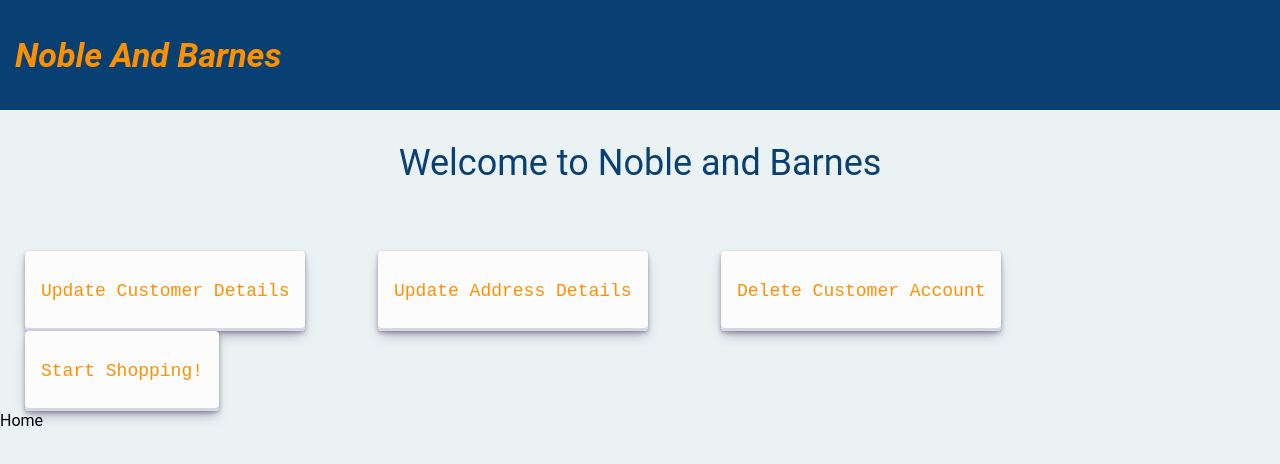
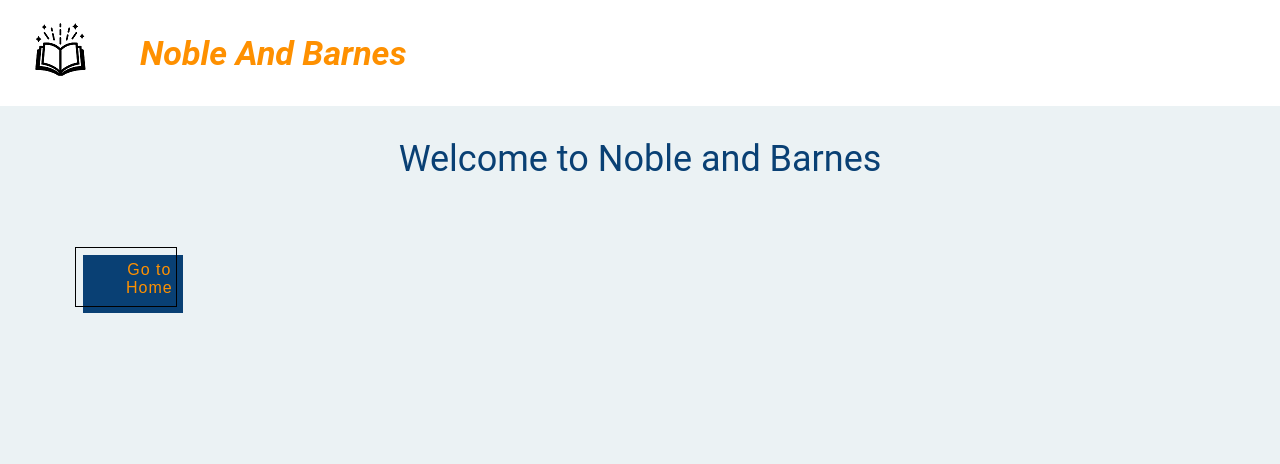
Before and after one commit to ADM-GenC-July-22/NobleAndBarnesFrontEnd, an Angular app: page / in a window 1280 px wide. Shown: the top 464 px of the page. Built offline with nearby package versions, Linux system fonts and the light colour scheme.

Commit message:
update delete
update delete

```diff
--- /dev/null
+++ b/src/app/app-routing.module.ts
@@ -0,0 +1,17 @@
+import {NgModule} from '@angular/core';
+import { Routes, RouterModule} from '@angular/router';
+import { HomeComponent } from './home/home.component';
+import { ShoppingComponent } from './shopping/shopping.component';
+
+const routes: Routes =[
+    {path: 'home', component: HomeComponent},
+    { path: 'shopping', component:ShoppingComponent},
+    {path:'updateCustomer', component:ShoppingComponent}
+];
+
+@NgModule({
+    imports: [RouterModule.forRoot(routes)],
+    exports:[RouterModule]
+})
+export class AppRoutingModule{}
+export const routingComponents = [HomeComponent,ShoppingComponent];
--- a/src/app/app.component.css
+++ b/src/app/app.component.css
@@ -1,8 +1,8 @@
 .top-menu {
 
-    background: #094074;
+    background: #ffffff;
 
-    padding: 35px 15px;
+    padding: 33px 14px;
 
     text-align: left;
 
@@ -55,26 +55,47 @@
 
   }
 
-  button{
+  .button-52 {
 
-      margin-right:3rem;
+    font-size: 16px;
+    font-weight: 200;
+    letter-spacing: 1px;
+    padding: 13px 20px 13px;
+    display: inline-flex;
+    outline: 0;
+    border: 1px solid black;
+    margin-bottom: 50px;
+    cursor: pointer;
+    color:#fe9000;
+    margin-left: 75px;
+    height: 60px;
+    width: 80px;
+    position: relative;
+    background-color: rgba(0, 0, 0, 0);
+    user-select: none;
+    -webkit-user-select: none;
+    touch-action: manipulation;
+  }
 
-      margin-left:3rem;
+  .button-52:after {
+    content: "";
+    background-color: #094074;
+    width: 100%;
+    z-index: -1;
+    position: absolute;
+    height: 100%;
+    top: 7px;
+    left: 7px;
+    transition: 0.2s;
+  }
 
-      min-width: 5rem;
+  .button-52:hover:after {
+    top: 0px;
+    left: 0px;
+  }
 
-      border:none;
-
-      color:#fe9000;
-
-      padding: 20px;
-
-      border-radius: 50%;
-
-      min-block-size: 5rem;
-
-      background: color #3c6997;;
-
-
-
+  @media (min-width: 768px) {
+    .button-52 {
+      padding: 13px 50px 13px;
+    }
   }
--- a/src/app/app.component.html
+++ b/src/app/app.component.html
@@ -1,7 +1,19 @@
+
+
+<div>
+  <div style="float: left"><img src="assets/img/NBLogo.png"/></div>
+
+
 <div class="top-menu">Noble And Barnes</div>
 <div class="top">Welcome to Noble and Barnes</div><br>
 
+</div>
 
+
+<button class="button-52" (click)="goToPage('home')">Go to Home</button>
+
+<router-outlet></router-outlet>
+<!--
 <div *ngIf="status==='Logging'">
 <div class="center">Are you an existing customer?
   <br>
@@ -22,4 +34,4 @@
 <div *ngIf="status==='StartShopping'">
   <app-shopping></app-shopping>
 </div>
-{{status}}
+{{status}}-->
--- a/src/app/app.component.ts
+++ b/src/app/app.component.ts
@@ -1,4 +1,5 @@
 import { Component} from '@angular/core';
+import { Router } from '@angular/router';
 
 @Component({
   selector: 'app-root',
@@ -7,12 +8,18 @@ import { Component} from '@angular/core';
 })
 export class AppComponent {
 
+
   status : string='Home';
   currentUserId: number | undefined;
 
-  constructor(){
+  constructor(private router:Router){
 
   }
+
+  goToPage(pageName:string):void{
+    this.router.navigate([`${pageName}`]);
+  }
+
 
   getStatus($event: string) {
     this.status = $event
--- a/src/app/customer.service.ts
+++ b/src/app/customer.service.ts
@@ -16,5 +16,6 @@ export class CustomerService {
   deleteCustomer(id:number): Observable<void>{
 
       return this.http.delete<void>(`${this.baseUrl}/${id}`);
+
     }
 }
--- a/src/app/home/home.component.css
+++ b/src/app/home/home.component.css
@@ -52,7 +52,8 @@ button{
   white-space: nowrap;
   will-change: box-shadow,transform;
   font-size: 18px;
-  margin-left: 25px;
+  margin-left: 95px;
+  margin-right: 75px;
 }
 
 .button-30:focus {
--- a/src/app/home/home.component.html
+++ b/src/app/home/home.component.html
@@ -1,6 +1,5 @@
 <div>
-<button (click)="changeStatus('UpdateCustomer')"class="button-30" >Update Customer Details</button>
-  <button (click)="changeStatus('UpdateAddress')" class="button-30" >Update Address Details</button>
+<button (click)="changeRoute('updateCustomer')"class="button-30" >Update Customer Details</button>
   <button (click)="callDelete()" class="button-30" >Delete Customer Account</button>
-  <button (click)="changeStatus('StartShopping')" class="button-30" >Start Shopping!</button>
+  <button (click)="changeRoute('shopping')" class="button-30" >Start Shopping!</button>
 </div>
--- a/src/app/home/home.component.ts
+++ b/src/app/home/home.component.ts
@@ -1,6 +1,6 @@
 import { Component, OnInit, Output, EventEmitter } from '@angular/core';
 import { CustomerService } from '../customer.service';
-
+import { Router } from '@angular/router';
 
 @Component({
   selector: 'app-home',
@@ -11,9 +11,13 @@ export class HomeComponent implements OnInit {
 
   @Output() dataEvent = new EventEmitter<string>();
 
-  constructor(private customerService:CustomerService) { }
+  constructor(private customerService:CustomerService, private router:Router) { }
 
   ngOnInit(): void {
+  }
+
+  changeRoute(pathname:String):void{
+    this.router.navigate([`${pathname}`]);
   }
 
   changeStatus(value:string) : void{
```
Also changed, not shown: src/app/app.module.ts (+3 -4 lines), src/assets/img/NBLogo.png (added).
